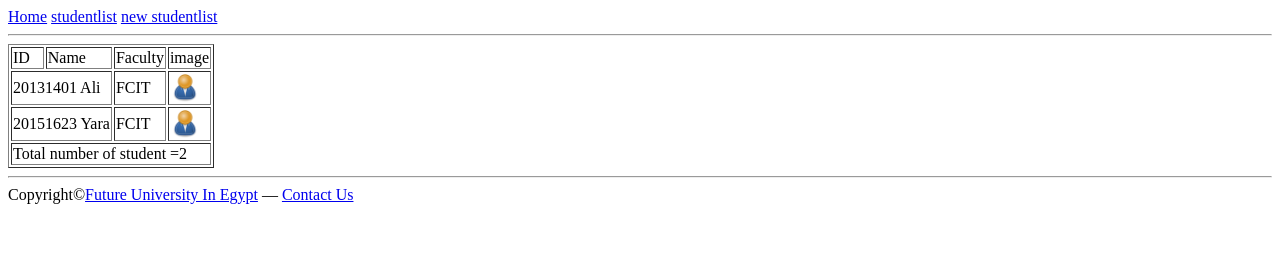
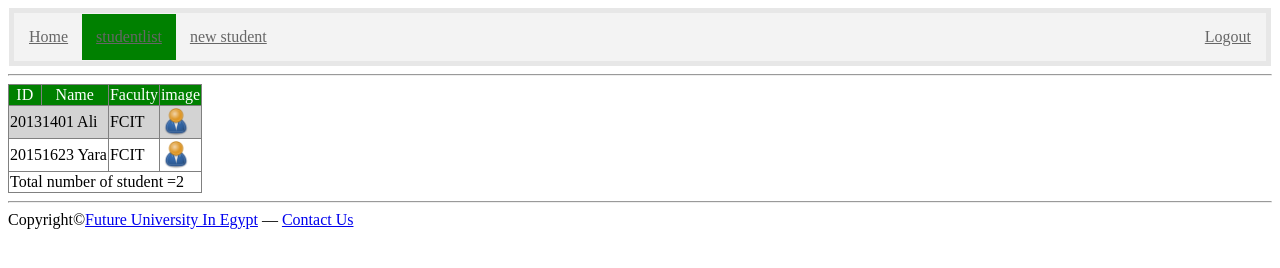
Before and after one commit to 20193844/dm324, a plain HTML site: page Project/studentlist.html in a window 1280 px wide. Drawn offline with Linux system fonts and the light colour scheme.

Commit message:
newupdates

```diff
--- a/Project/studentlist.html
+++ b/Project/studentlist.html
@@ -1,12 +1,18 @@
 <html>
 <head>
     <title>New Project</title>
+    <link rel="stylesheet" type="text/css" href="style.css">
 </head>
 <body>
     <!--nav-->
-    <a href ="index.html/">Home</a>
-    <a href="studentlist.html" target="_blank">studentlist</a>
-    <a href ="newstudent.html" target="_blank">new studentlist</a>
+    <nav>
+        <ul>
+    <li> <a href ="index.html" target="_blank" >Home</a></li>
+    <li><a href="studentlist.html" target="_blank" class="active">studentlist</a></li>
+    <li> <a href ="newstudent.html" target="_blank">new student</a> </li>
+    <li class="nav-right"><a href="#" target="_blank">Logout</a></li>
+    </ul>
+ </nav>
 
     <!--#nav-->
     <hr>
--- /dev/null
+++ b/Project/style.css
@@ -0,0 +1,50 @@
+ul{
+    list-style-type:none ;
+    border:5px solid #e7e7e7;
+    background-color: #f3f3f3;
+    overflow:hidden;
+    padding:1px ;
+    margin:1px ;
+}
+li{
+    float:left;
+}
+.nav-right{
+    float:right;
+}
+li a{
+    display: block;
+    color: #666;
+    padding-left: 14px;
+    padding-right:14px;
+    padding-top:14px;
+    padding-bottom: 14px;
+}
+li a:hover{
+    background-color:lightgrey ;
+}
+ li a.active{
+     background-color:green;
+     color:white:
+ }
+ div{
+  border: 5px;
+border-style:dashed ;
+border-radius: 20px;
+box-shadow:-10px -10px 5px dimgrey;
+background-image:linear-gradient(white,blue);
+      }
+      table{
+          widows: 100%;
+          border-collapse: collapse;
+      }
+      thead{
+          background-color: green;
+          color:white;
+      }
+      thead tr{
+          text-align:center;
+      }
+      tbody tr:nth-child(odd){
+          background-color: lightgrey;
+      }
--- a/style.css
+++ /dev/null
@@ -1,21 +0,0 @@
-h1{
-text-align: center; color: blue; text-transform: uppercase;
-background-color: beige;
-}
-h3{
-    text-align: right;
-    font: size 50px;
-    font-family: Arial, Helvetica, sans-serif;
-}
-body{
-    background-repeat: repeat-y;
-    background-position: center;
-
-}
-.Heading{
-    font-size: 40px;
-    color:green;
-}
-#specialH {
-    background-color:grey;
-}
```
Also changed, not shown: Project/index.html (+10 -5 lines).
